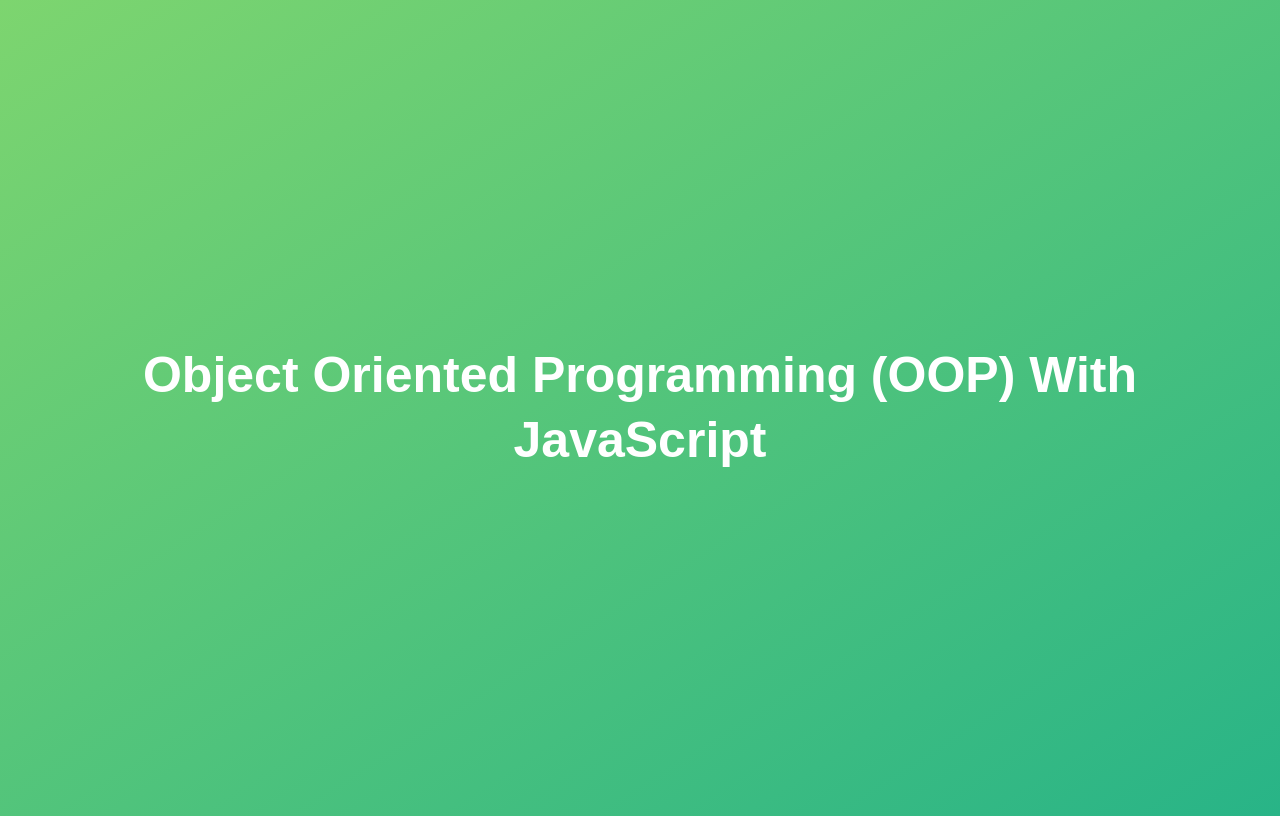
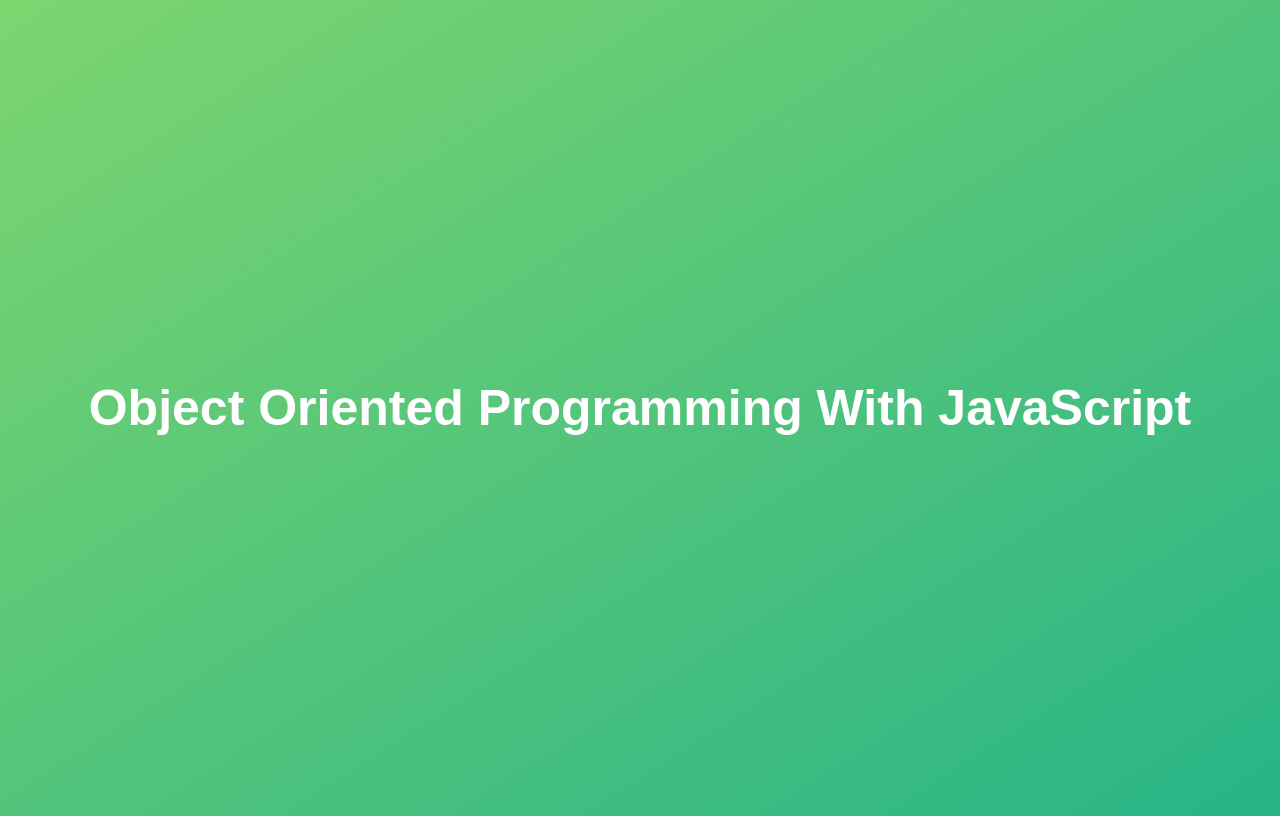
Before and after one commit to LAAJILIC/JavaScript-applications-building, a plain HTML site: page simple challenges(classes, objects, prototypes,inheritance)/index.html in a window 1280 px wide. Drawn offline with Linux system fonts and the light colour scheme.

Commit message:
Update index.html

```diff
--- a/simple challenges(classes, objects, prototypes,inheritance)/index.html
+++ b/simple challenges(classes, objects, prototypes,inheritance)/index.html
@@ -4,7 +4,7 @@
     <meta charset="UTF-8" />
     <meta name="viewport" content="width=device-width, initial-scale=1.0" />
     <meta http-equiv="X-UA-Compatible" content="ie=edge" />
-    <title>Object Oriented Programming (OOP) With JavaScript</title>
+    <title>OOP With JavaScript</title>
     <style>
       body {
         height: 100vh;
@@ -25,6 +25,6 @@
     <script defer src="script.js"></script>
   </head>
   <body>
-    <h1>Object Oriented Programming (OOP) With JavaScript</h1>
+    <h1>Object Oriented Programming With JavaScript</h1>
   </body>
 </html>
```
